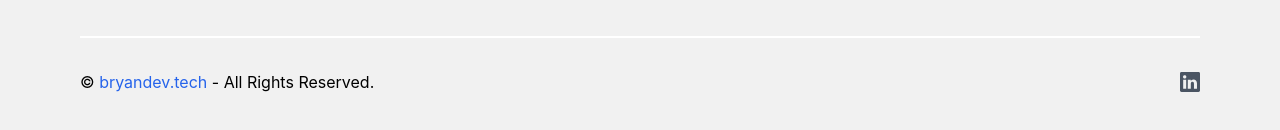
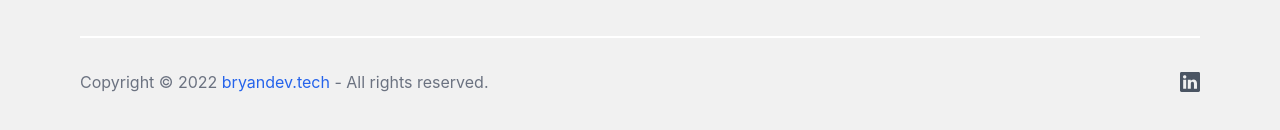
Before and after one commit to bryan2811/bryandev.tech, a Next.js app: page / in a window 1280 px wide. Shown: the part 2603-2733 px from the top of the page. Built offline with nearby package versions, Linux system fonts and the light colour scheme; no server answers.

Commit message:
Footer Tweaks

```diff
--- a/components/Footer.js
+++ b/components/Footer.js
@@ -9,11 +9,7 @@ export default function Footer() {
         <div className="h-0.5 w-full bg-white dark:bg-gray-700"></div>
         <div className="flex flex-col justify-between mt-8 space-y-4 md:space-y-0 md:flex-row md:items-center">
           <div>
-            <Link href="/">
-              <a>
-                <p>&copy; <span className="text-blue-600">bryandev.tech</span> - All Rights Reserved.</p>
-              </a>
-            </Link>
+              <p className="text-gray-500">Copyright &copy; 2022 <Link href="/"><a><span className="text-blue-600 dark:text-white">bryandev.tech</span></a></Link> - All rights reserved.</p>
           </div>
           <div className="flex flex-row items-center space-x-4">
             <a
```
